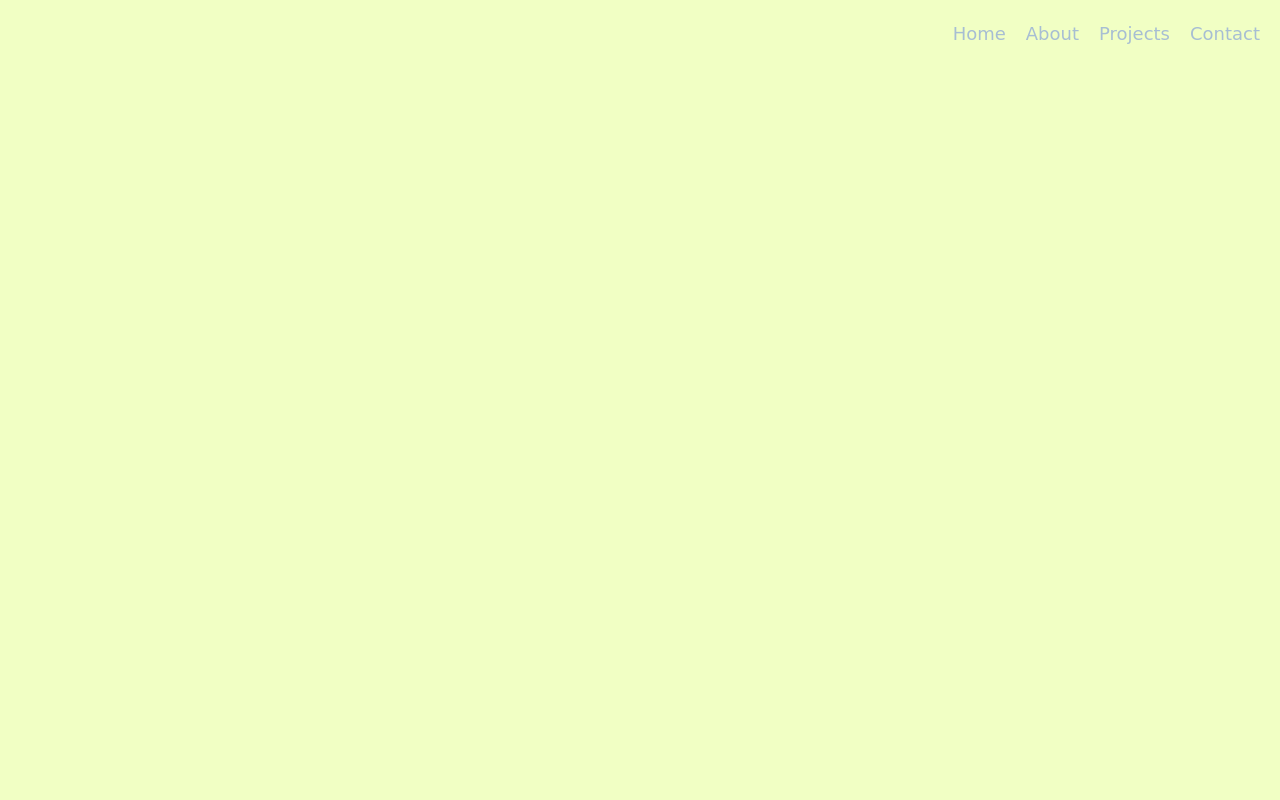
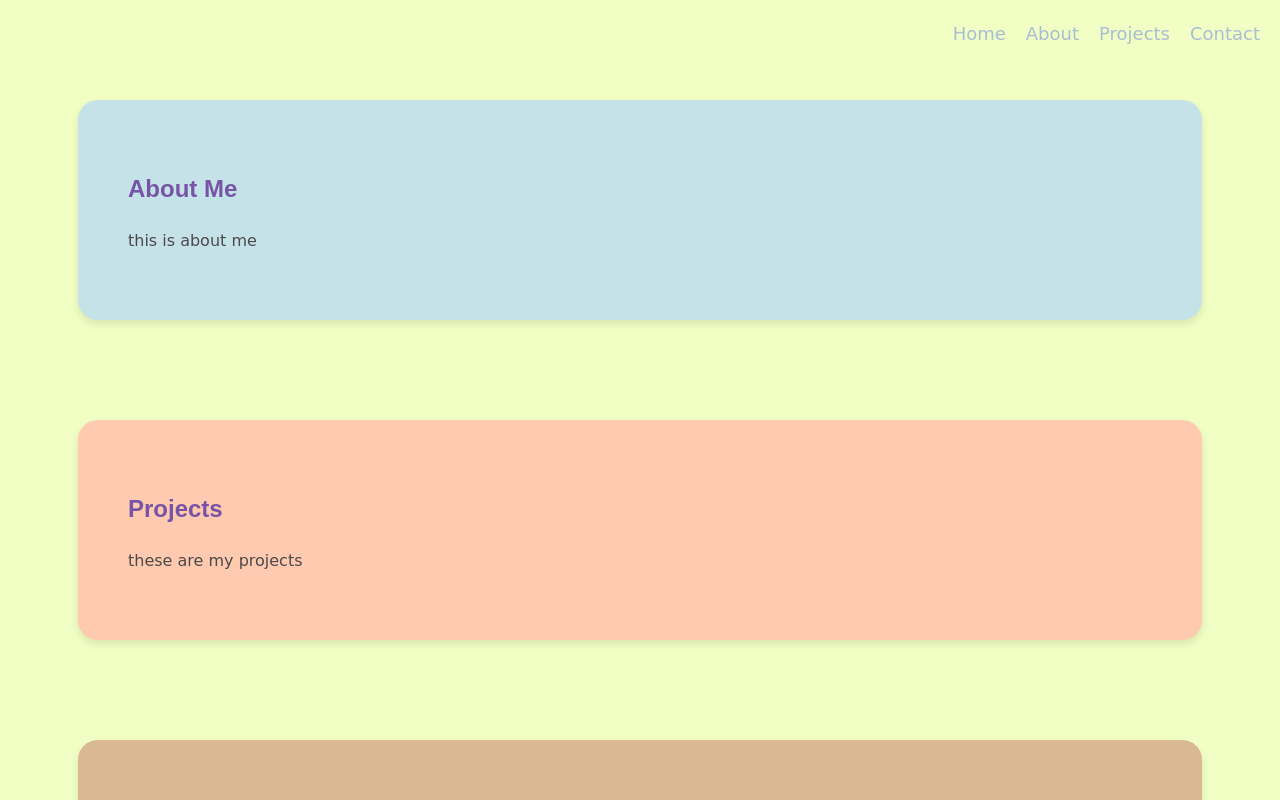
Before and after one commit to otonielxyz/otoniel.xyz, a plain HTML site: page index.html in a window 1280 px wide. Shown: the top 800 px of the page. Drawn offline with Linux system fonts and the light colour scheme; a web font is replaced by a local one.

Commit message:
idk some changes

```diff
--- a/styles.css
+++ b/styles.css
@@ -29,19 +29,23 @@ nav a:hover {
 
 /* Welcome screen styles */
 .welcome-screen {
-    position: relative;
+    position: fixed;
     width: 100%;
     height: 100vh;
-    background-color: #f1ffc4; /* Soft pastel background */
+    top: 0;
+    left: 0;
+    background-color: #f1ffc4; /* Match website background color */
     display: flex;
     justify-content: center;
     align-items: center;
+    z-index: 200;
+    animation: fadeOut 4s ease-in-out forwards;
 }
 
 .welcome-text {
     font-family: 'Playfair Display', serif;
     font-size: 60px;
-    color: #a7bed3;
+    color: #7755a6;
     animation: fadeInOut 3s ease-in-out forwards;
 }
 
@@ -53,20 +57,39 @@ nav a:hover {
     100% { opacity: 0; }
 }
 
+@keyframes fadeOut {
+    0% { opacity: 1; }
+    100% { opacity: 0; visibility: hidden; }
+}
+
 /* Section styles */
 section {
-    padding: 100px 20px;
-    background-color: #ffffff;
+    width: 80%;
+    margin: 100px auto; /* Add margin to avoid overlap with navigation */
+    padding: 50px;
+    border-radius: 20px;
+    box-shadow: 0 4px 8px rgba(0, 0, 0, 0.1);
+}
+
+/* Alternating section colors */
+#about {
+    background-color: #c6e2e9;
     color: #4a4a4a;
 }
 
-section:nth-child(odd) {
-    background-color: #c6e2e9; /* Alternating section colors */
+#projects {
+    background-color: #ffcaaf;
+    color: #4a4a4a;
+}
+
+#contact {
+    background-color: #dab894;
+    color: #4a4a4a;
 }
 
 h2 {
     font-family: 'Montserrat', sans-serif;
-    color: #ffcaaf;
+    color: #7755a6;
 }
 
 /* Smooth scroll behavior */
```
